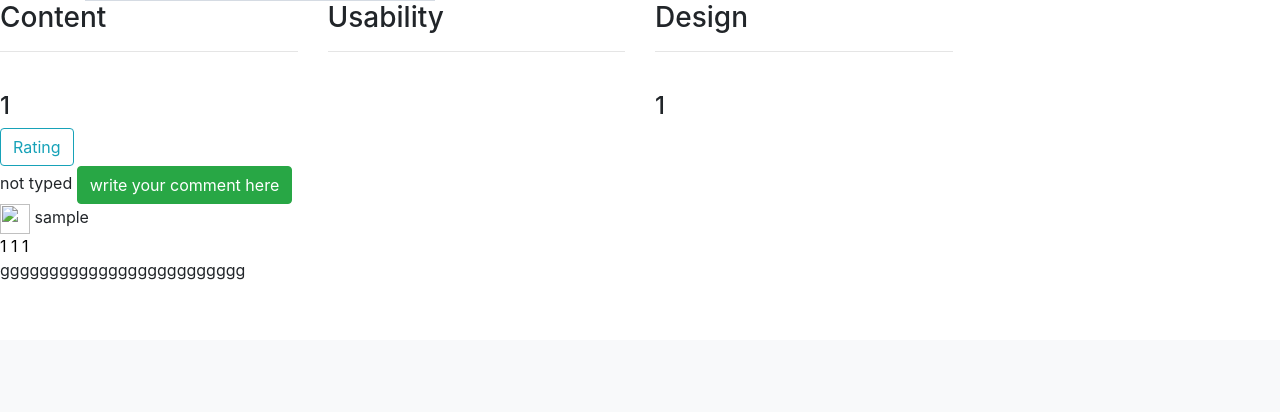
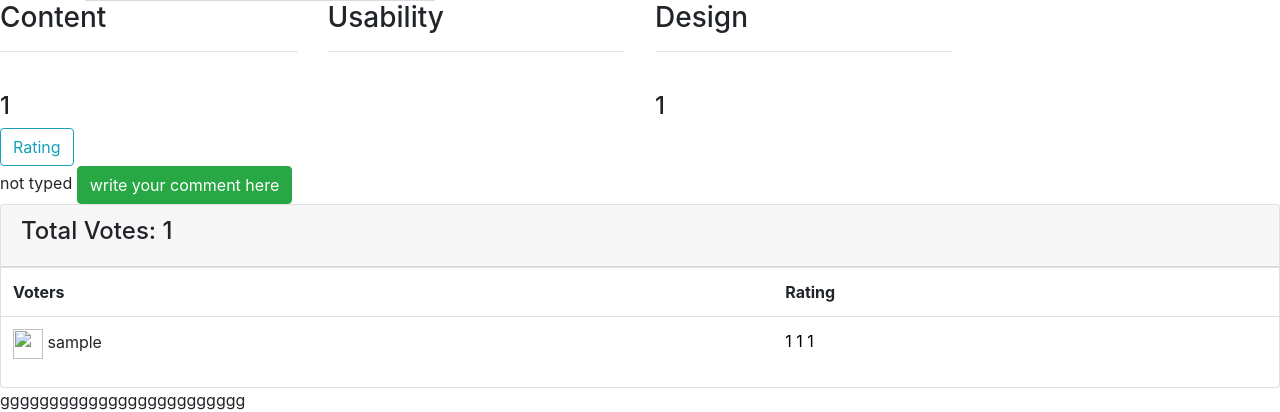
Before and after one commit to laetitia123/Award-Django, a Django app: page /own_page/1 in a window 1280 px wide. Shown: the part 460-872 px from the top of the page. Before the commit the page ends 740 px from the top, so only its background shows below. Run offline with Django 3.2, Linux system fonts and the light colour scheme; a user stored in the database is signed in; tables that the repository leaves empty hold one stand-in row (values such as "Sample post"); grey boxes marked "Sample" are stand-in pictures; some libraries are stand-ins or nearby versions; some web fonts are replaced.

Commit message:
style added to page.html

```diff
--- a/awardapp/templates/page.html
+++ b/awardapp/templates/page.html
@@ -67,7 +67,7 @@ aria-hidden="true">
 {% endfor %}
 
 
-    <!-- <!-- <div class="card comments">
+     <div class="card comments">
             <div class="card-header">
                     <h4> Total Votes: {{all|length}} </h4>
             </div>
@@ -77,7 +77,7 @@ aria-hidden="true">
                             <table id='comm' class="table">
                                     <th>Voters</th>
                                     <th>Rating</th>
-                                    {%for one in all%}<tr> -->
+                                    {%for one in all%}<tr>
                                             <td> <img src="{{one.user.profile.profile_photo.url}}" alt="" width='30px' height="30px">  {{one.user}}</td>
                                             <td>
                                                     <div class="design">
```
